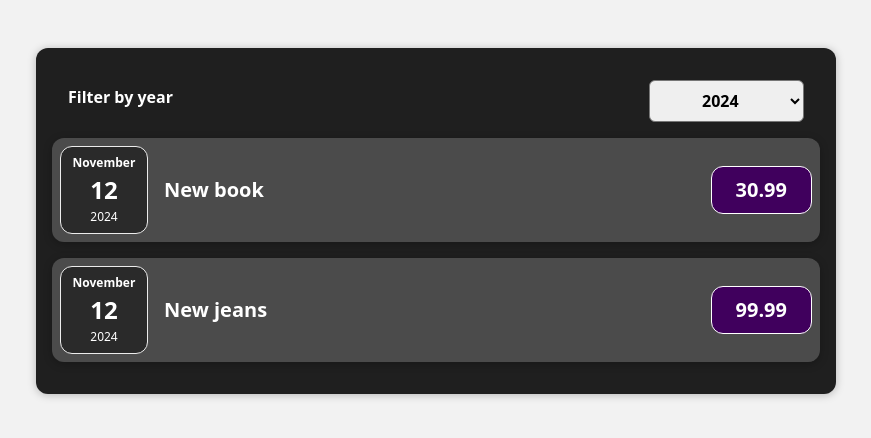
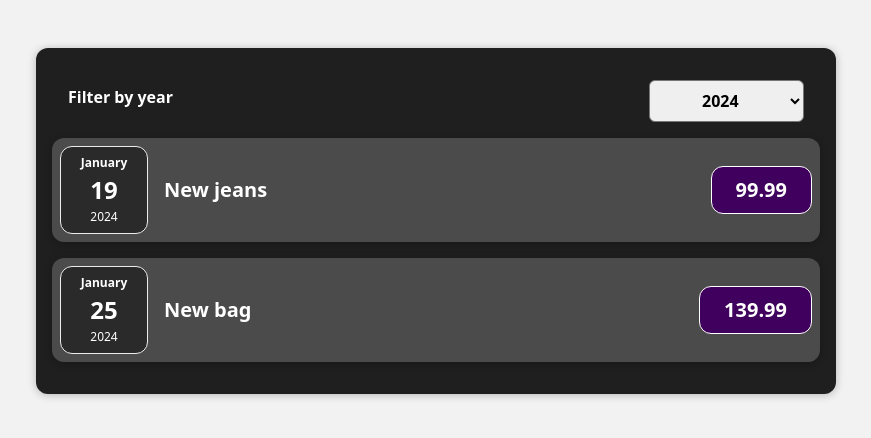
Before and after one commit to OskarTall0/React, a React (Vite) app in the folder Expences/: page / in a window 1280 px wide. Shown: the top 438 px of the page, without its empty margins (204-1075 px from the left). Built offline with nearby package versions, Linux system fonts and the light colour scheme.

Commit message:
Ylesanne 5

```diff
--- a/Expences/src/App.jsx
+++ b/Expences/src/App.jsx
@@ -4,14 +4,22 @@ import Expenses from "./components/Expenses";
 const App = () => {
   const expenses = [
     {
-      date: new Date(2024, 10, 12),
-      title: "New book",
-      price: 30.99,
+      id: "id1",
+      date: new Date(2023, 0, 19),
+      title: "New Book",
+      price: 39.99,
     },
     {
-      date: new Date(2024, 10, 12),
+      id: "id2",
+      date: new Date(2024, 0, 19),
       title: "New jeans",
       price: 99.99,
+    },
+    {
+      id: "id3",
+      date: new Date(2024, 0, 25),
+      title: "New bag",
+      price: 139.99,
     },
   ];
 
--- a/Expences/src/components/ExpenseItem.jsx
+++ b/Expences/src/components/ExpenseItem.jsx
@@ -9,9 +9,8 @@ const ExpenseItem = (props) => {
 
       <div className="expense-item__description">
         <h2>{props.data.title}</h2>
+        <div className="expense-item__price">{props.data.price}</div>
       </div>
-
-      <div className="expense-item__price">{props.data.price}</div>
     </Card>
   );
 };
--- a/Expences/src/components/Expenses.jsx
+++ b/Expences/src/components/Expenses.jsx
@@ -16,6 +16,9 @@ const Expenses = (props) => {
     return expense.date.getFullYear().toString() === filteredYear;
   });
 
+  console.log("Filtered year:", filteredYear);
+  console.log("Filtered expenses:", filteredExpenses);
+
   return (
     <div className="expenses">
       <ExpensesFilter
@@ -24,10 +27,7 @@ const Expenses = (props) => {
       />
 
       {filteredExpenses.map((expense) => (
-        <ExpenseItem
-          key={expense.title + expense.date.toISOString()}
-          data={expense}
-        />
+        <ExpenseItem key={expense.id} data={expense} />
       ))}
     </div>
   );
--- a/Expences/src/components/ExpensesFilter.jsx
+++ b/Expences/src/components/ExpensesFilter.jsx
@@ -1,4 +1,3 @@
-import React from "react";
 import "./ExpensesFilter.css";
 
 const ExpensesFilter = (props) => {
@@ -11,6 +10,7 @@ const ExpensesFilter = (props) => {
     <div className="expenses-filter">
       <div className="expenses-filter__control">
         <label>Filter by year</label>
+
         <select value={props.selected} onChange={dropdownChangeHandler}>
           <option value="2023">2023</option>
           <option value="2024">2024</option>
```
